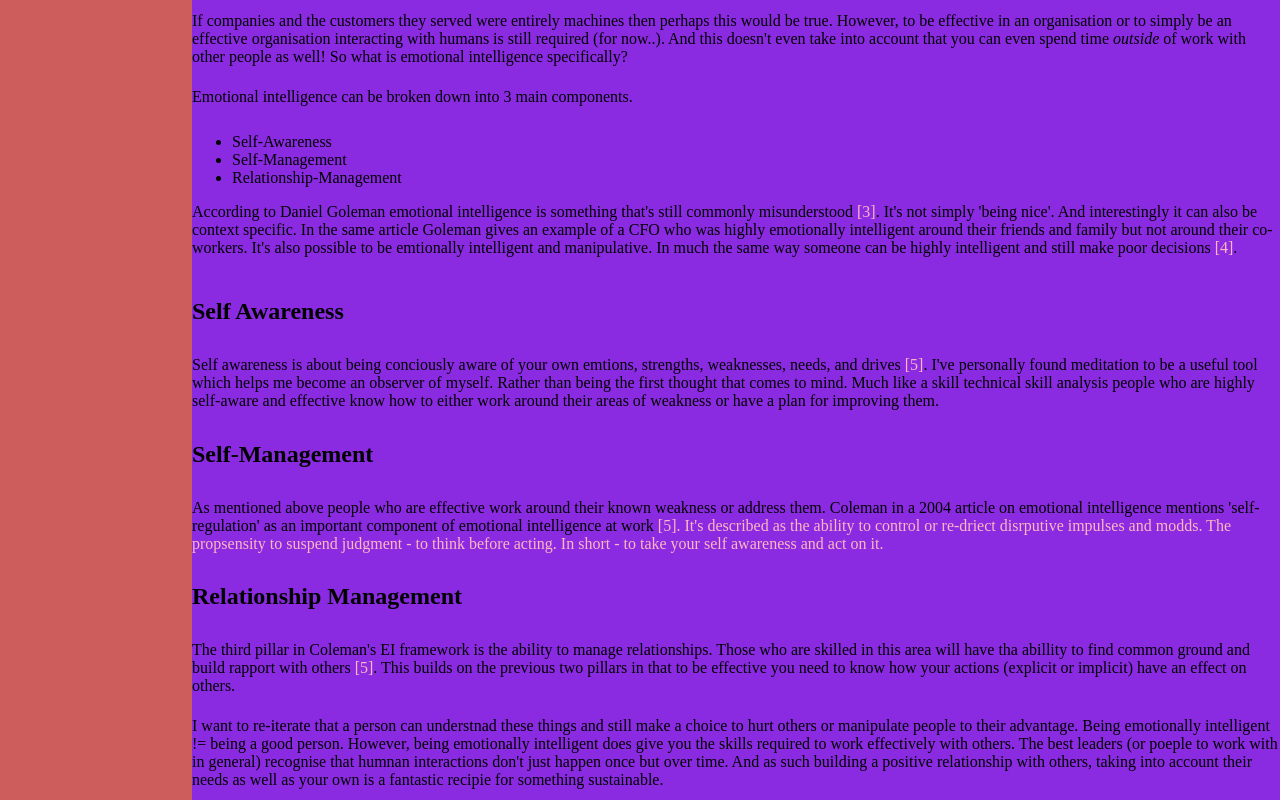
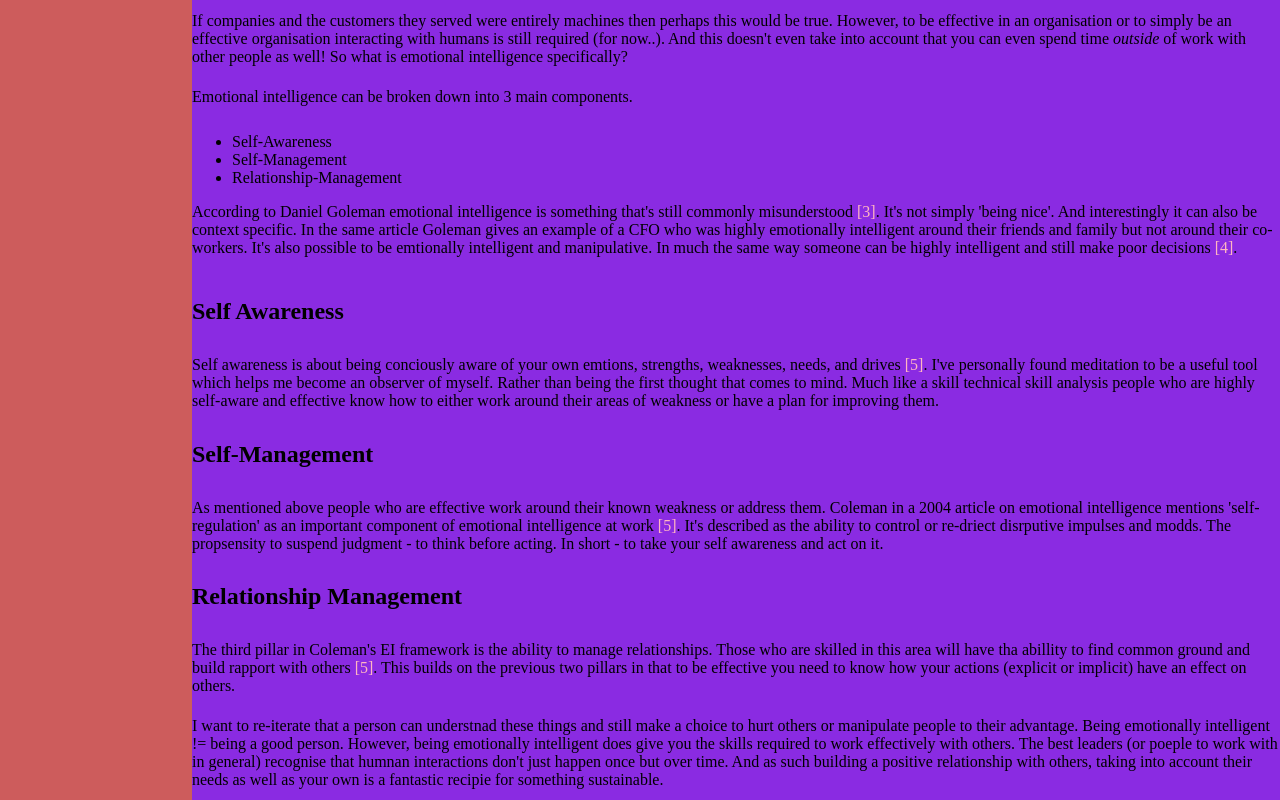
Before and after one commit to dylan-curtis-reeve/dylan-curtis-reeve.github.io, a plain HTML site: page blog/emotional-intelligence.html in a window 1280 px wide. Shown: the part 603-1403 px from the top of the page. Drawn offline with Linux system fonts and the light colour scheme.

Commit message:
Fix anchor tag in self-management section of EI blog

```diff
--- a/blog/emotional-intelligence.html
+++ b/blog/emotional-intelligence.html
@@ -72,8 +72,8 @@
                     Much like a skill technical skill analysis people who are highly self-aware and effective know how to either work around their areas of weakness or have a plan for improving them.</p>
                     <h2>Self-Management</h2>
                     <p>
-                        As mentioned above people who are effective work around their known weakness or address them. Coleman in a 2004 article on emotional intelligence mentions 'self-regulation' as an important component of emotional intelligence at work <a href="https://hbr.org/2004/01/what-makes-a-leader?autocomplete=true">[5]. It's described as the ability to control or re-driect disrputive impulses and modds. The propsensity to suspend judgment - to think before acting.
-                        In short - to take your self awareness and act on it. </a>
+                        As mentioned above people who are effective work around their known weakness or address them. Coleman in a 2004 article on emotional intelligence mentions 'self-regulation' as an important component of emotional intelligence at work <a href="https://hbr.org/2004/01/what-makes-a-leader?autocomplete=true">[5]</a>. It's described as the ability to control or re-driect disrputive impulses and modds. The propsensity to suspend judgment - to think before acting.
+                        In short - to take your self awareness and act on it.
                     </p>
                     <h2>Relationship Management</h2>
                     <p>
```
